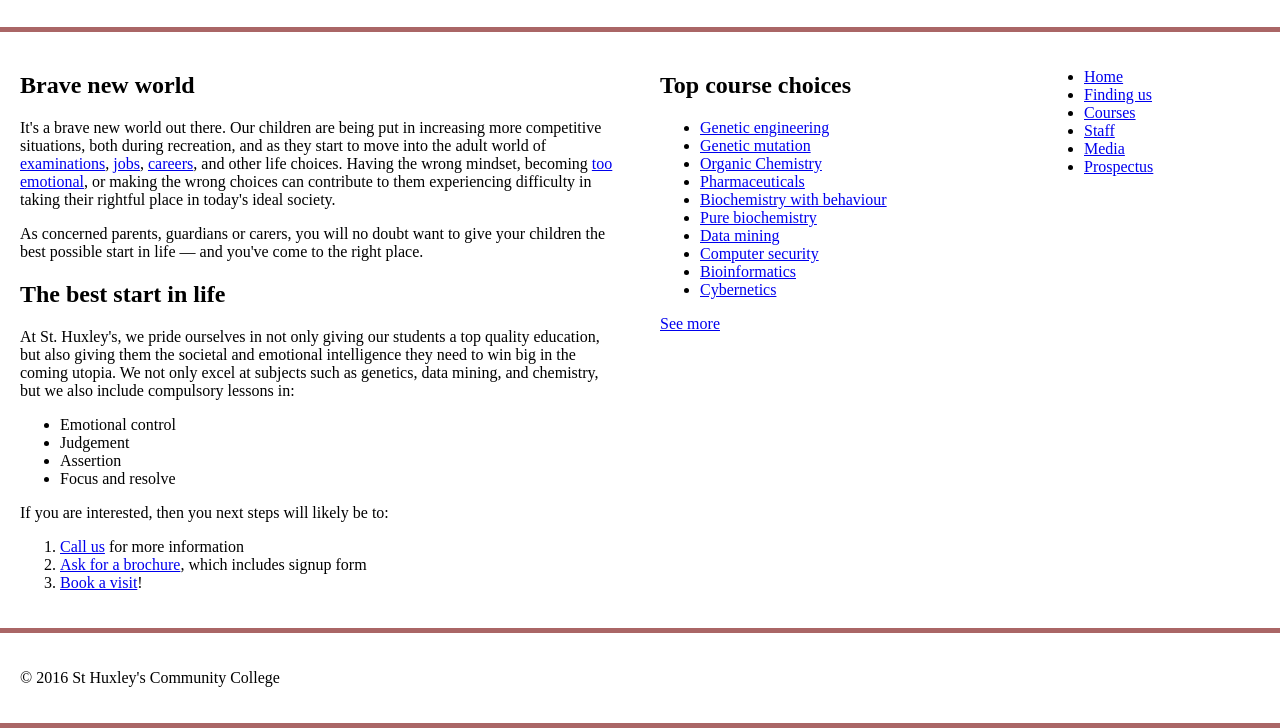
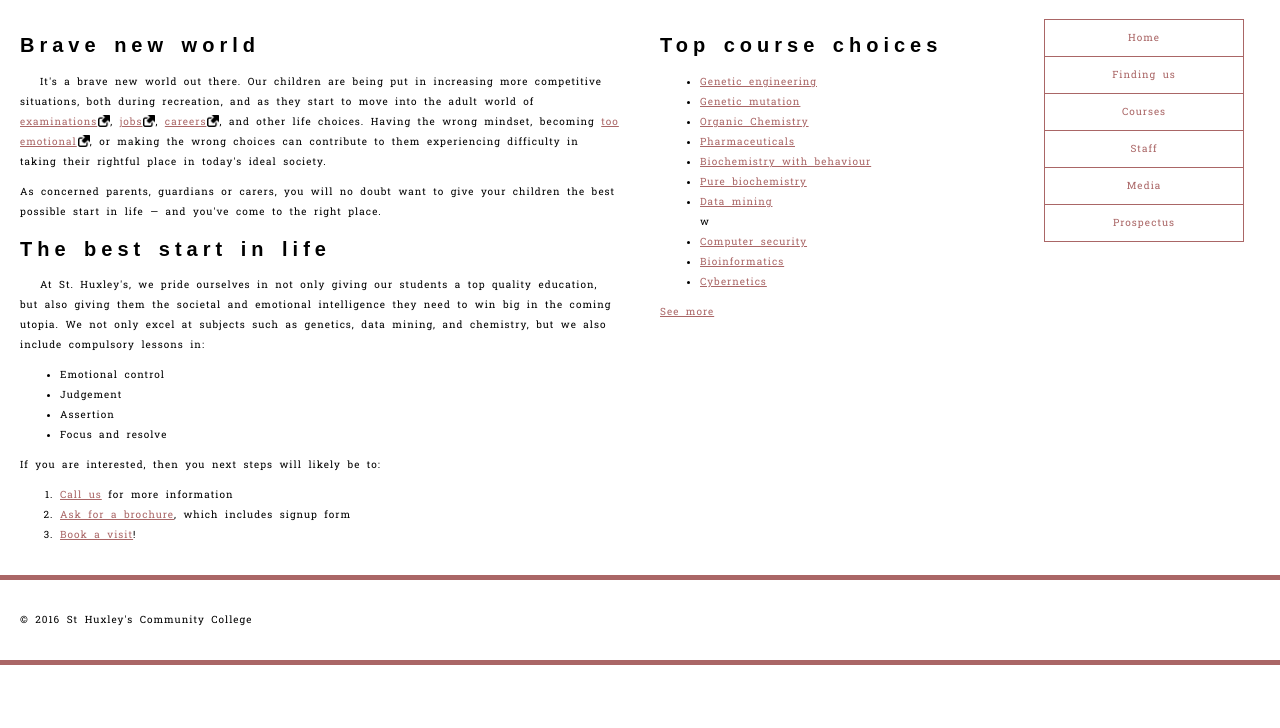
Before and after one commit to IEPSCF-Uccle-PROJWEB2-S1-2021/tp03-css-styling-Ixaoh, a plain HTML site: page index.html in a window 1280 px wide. Shown: the part 98-826 px from the top of the page. After the commit the page ends 800 px from the top, so only its background shows below. Drawn offline with Linux system fonts and the light colour scheme; a web font is replaced by a local one.

Commit message:
Update version final TP03

```diff
--- /dev/null
+++ b/css/style.css
@@ -0,0 +1,116 @@
+/* General setup */
+
+* {
+  box-sizing: border-box;
+}
+
+body {
+  margin: 0 auto;
+  min-width: 1000px;
+  max-width: 1400px;
+}
+
+/* Layout */
+
+section {
+  float: left;
+  width: 50%;
+}
+
+aside {
+  float: left;
+  width: 30%;
+}
+
+nav {
+  float: left;
+  width: 20%;
+}
+
+footer {
+  clear: both;
+}
+
+header, section, aside, nav, footer {
+  padding: 20px;
+}
+
+/* header and footer */
+
+header, footer {
+  border-top: 5px solid #a66;
+  border-bottom: 5px solid #a66;
+}
+
+/* ECRIVEZ VOTRE CODE CI-DESSOUS */
+html {
+  font-family: 'Roboto Slab', serif;
+  font-size: 10px;
+  line-height: 20px;
+  letter-spacing: 1px;
+  word-spacing: 3px;
+}
+h1,h2{
+  font-family: 'Capriola', sans-serif;
+  font-size: 2em;
+  letter-spacing: 5px;
+}
+header{
+  text-align: center;
+}
+h2 + p{
+  text-indent: 20px;
+}
+
+
+a{
+  text-decoration: underline;
+}
+a:link {
+  color: #a66;;
+}
+
+a:visited {
+  color: #a66;;
+}
+
+a:hover {
+  color: #a66;;
+  text-decoration: none;
+}
+a:focus {
+  text-decoration: none;
+  color: #a66;;
+}
+a:active {
+  color: #a66;
+  font-weight: 400;
+}
+
+a[href*="http"] {
+  background: url(../img/external-link-52.png) no-repeat 100% 0;
+  background-size: 12px 12px;
+  padding-right: 13px;
+}
+nav ul {
+  border: 1px solid #a66;
+  list-style-type: none;
+  margin: 0px;
+  padding: 0px;
+  width: 200px;
+
+}
+
+nav ul li {
+  text-align: center;
+  border-bottom: 1px solid #a66;
+  padding: 8px 16px;
+
+}
+nav ul li a{
+  text-decoration: none;
+}
+
+nav ul li:last-child {
+  border-bottom: none;
+}
--- a/index.html
+++ b/index.html
@@ -3,7 +3,8 @@
   <head>
     <meta charset="utf-8">
     <title>St Huxley's Community College</title>
-    <link href="style.css" type="text/css" rel="stylesheet">
+    <link href="css/style.css" type="text/css" rel="stylesheet">
+    <link href="https://fonts.googleapis.com/css2?family=Capriola&family=Roboto+Slab:wght@300;400&display=swap" rel="stylesheet">
   </head>
   <body>
 
@@ -55,7 +56,7 @@
       <li><a href="#">Pharmaceuticals</a></li>
       <li><a href="#">Biochemistry with behaviour</a></li>
       <li><a href="#">Pure biochemistry</a></li>
-      <li><a href="#">Data mining</a></li>
+      <li><a href="#">Data mining</a></li>w
       <li><a href="#">Computer security</a></li>
       <li><a href="#">Bioinformatics</a></li>
       <li><a href="#">Cybernetics</a></li>
--- a/style.css
+++ /dev/null
@@ -1,45 +0,0 @@
-/* General setup */
-
-* {
-  box-sizing: border-box;
-}
-
-body {
-  margin: 0 auto;
-  min-width: 1000px;
-  max-width: 1400px;
-}
-
-/* Layout */
-
-section {
-  float: left;
-  width: 50%;
-}
-
-aside {
-  float: left;
-  width: 30%;
-}
-
-nav {
-  float: left;
-  width: 20%;
-}
-
-footer {
-  clear: both;
-}
-
-header, section, aside, nav, footer {
-  padding: 20px;
-}
-
-/* header and footer */
-
-header, footer {
-  border-top: 5px solid #a66;
-  border-bottom: 5px solid #a66;
-}
-
-/* ECRIVEZ VOTRE CODE CI-DESSOUS */
```
Also changed, not shown: img/example2.png (renamed from example2.png), img/external-link-52.png (renamed from external-link-52.png).
